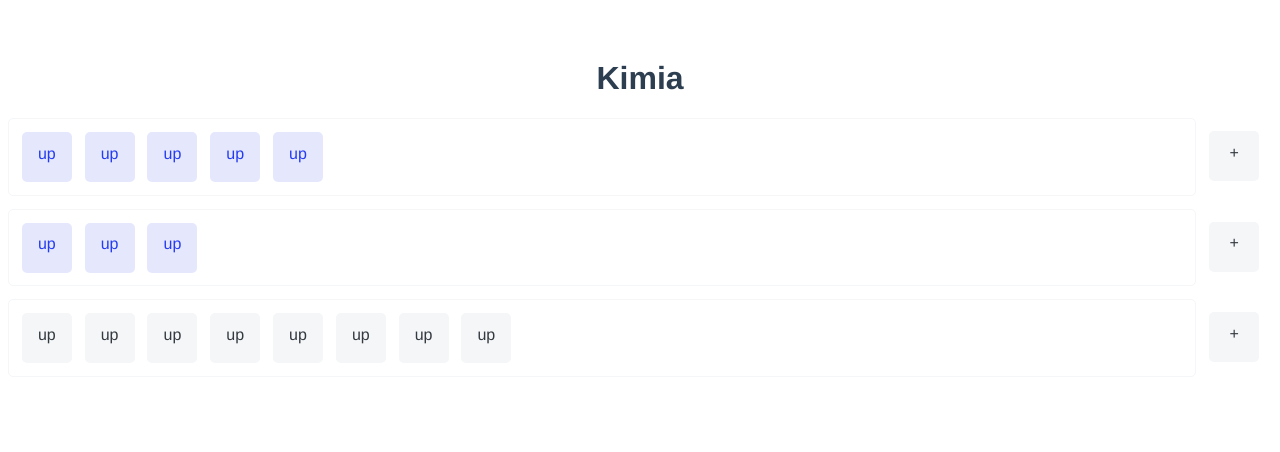
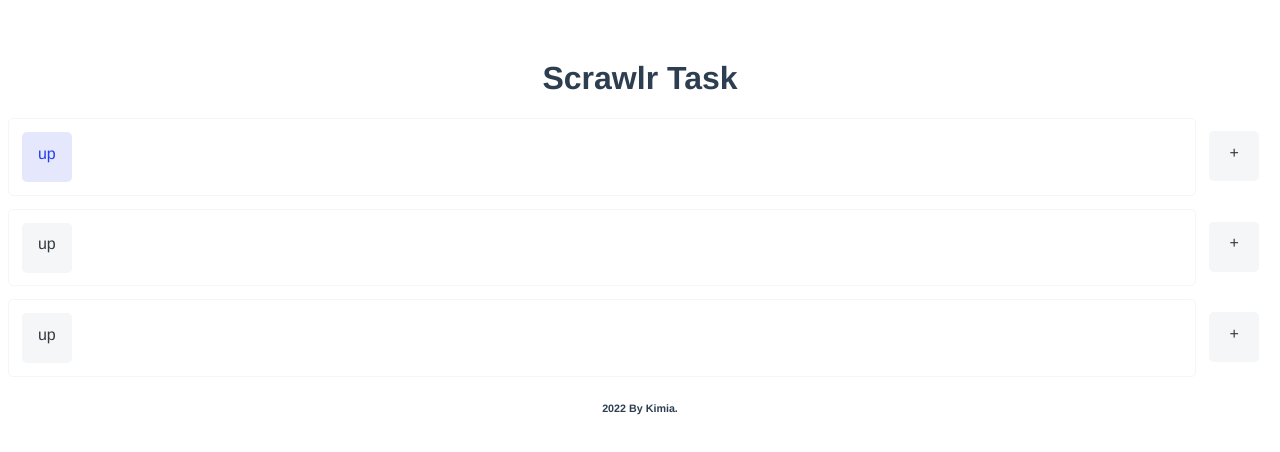
Before and after one commit to kimiashz/Scrawlr-task, a Vue app: page / in a window 1280 px wide. Shown: the top 452 px of the page. Built offline with nearby package versions, Linux system fonts and the light colour scheme.

Commit message:
add methods

```diff
--- a/src/App.vue
+++ b/src/App.vue
@@ -1,13 +1,14 @@
 <template>
-  <h1>Kimia</h1>
+  <h1>Scrawlr Task</h1>
   <List
     v-for="({ count, selected }, index) in items"
     :key="index"
     :count="count"
     :selected="selected"
-    :toggle="() => { items[index].selected = !selected; }"
-    :add="() => { ++items[index].count; }"
+    :toggle="createToggle(index, selected)"
+    :add="createAdd(index)"
   />
+  <h6>2022 By Kimia.</h6>
 </template>
 
 <script>
@@ -21,10 +22,18 @@ export default {
   data() {
     return {
       items: [
-        { count: 5, selected: true },
-        { count: 3, selected: true },
-        { count: 8, selected: false },
+        { count: 1, selected: true },
+        { count: 1, selected: false },
+        { count: 1, selected: false },
       ]
+    }
+  },
+  methods: {
+    createToggle (key, selected) {
+      return () => this.items[key].selected = !selected;
+    },
+    createAdd (key) {
+      return () => ++this.items[key].count;
     }
   }
 }
```
